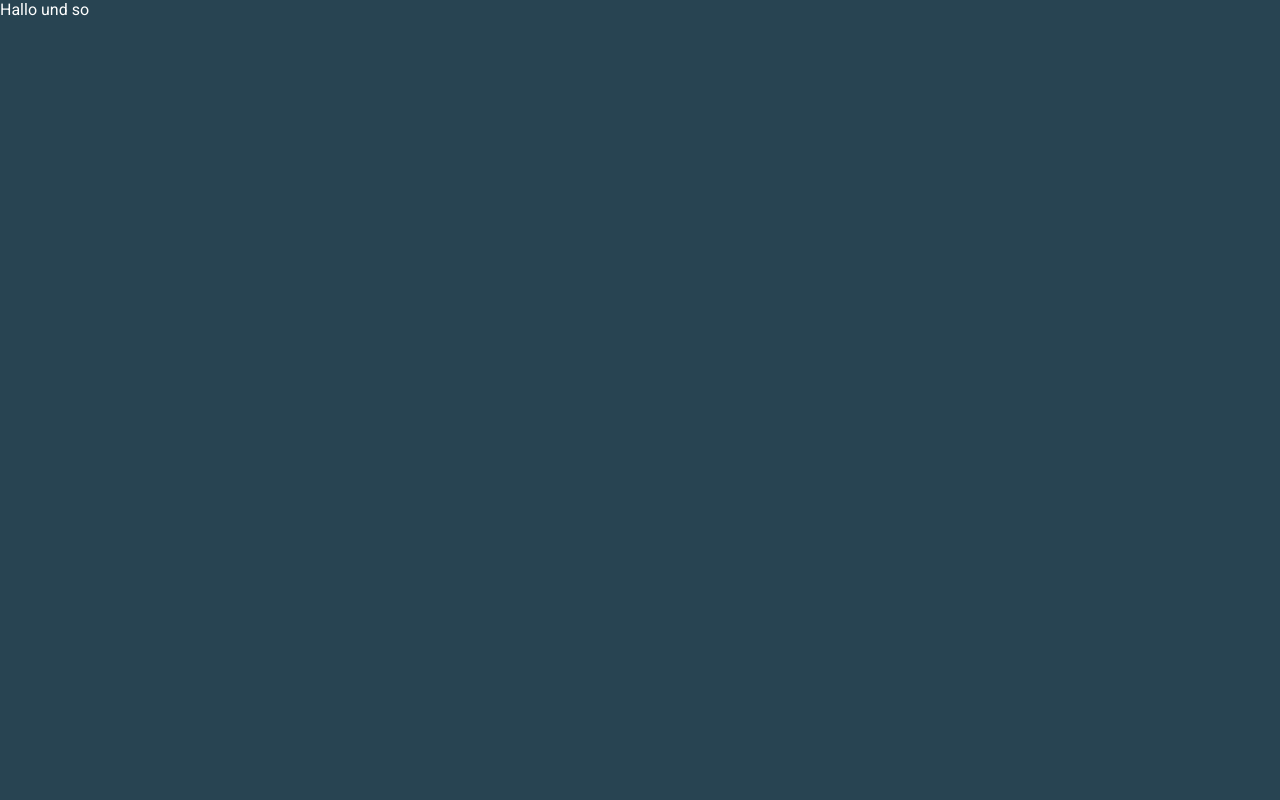
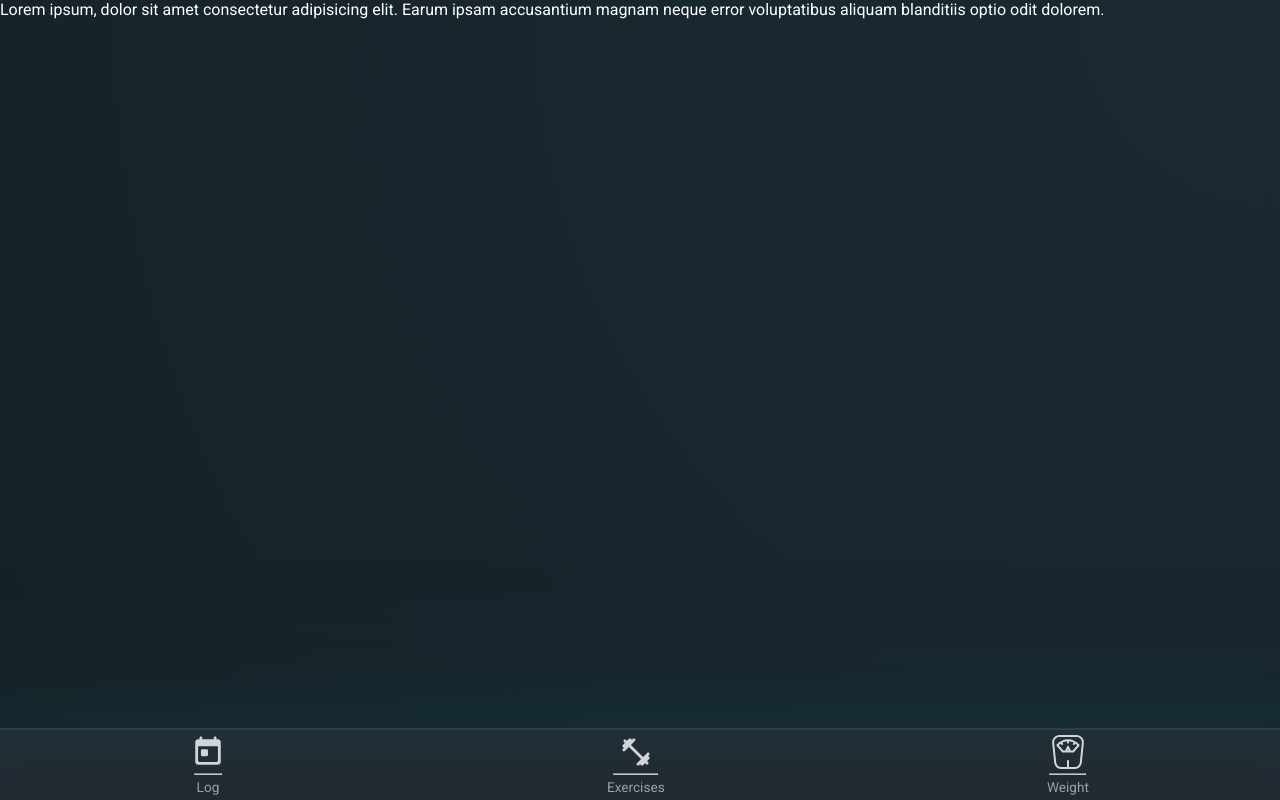
Before and after one commit to Drazhar/trainings-log, a website built with webpack: page public/index.html in a window 1280 px wide. Built offline with nearby package versions, Linux system fonts and the light colour scheme.

Commit message:
Added the basic Nav layout

```diff
--- a/public/index.html
+++ b/public/index.html
@@ -10,6 +10,29 @@
     <title>Training Log</title>
   </head>
   <body>
-    <p>Hallo und so</p>
+    <main>
+      <p>
+        Lorem ipsum, dolor sit amet consectetur adipisicing elit. Earum ipsam
+        accusantium magnam neque error voluptatibus aliquam blanditiis optio
+        odit dolorem.
+      </p>
+    </main>
+    <nav>
+      <div class="nav-button">
+        <img src="./icons/today-24px.svg" alt="Log icon" />
+        <hr style="width: 1.6rem" />
+        <p>Log</p>
+      </div>
+      <div class="nav-button">
+        <img src="./icons/fitness_center-24px.svg" alt="Log icon" />
+        <hr style="width: 2.7rem" />
+        <p>Exercises</p>
+      </div>
+      <div class="nav-button">
+        <img src="./icons/weighing-scale.svg" alt="Log icon" />
+        <hr style="width: 2.2rem" />
+        <p>Weight</p>
+      </div>
+    </nav>
   </body>
 </html>
--- a/public/style.scss
+++ b/public/style.scss
@@ -6,5 +6,50 @@
 }
 
 body {
-  background-color: #284452;
+  height: 100vh;
+  background-color: #232c34;
+  background: radial-gradient(
+    circle at top right,
+    hsl(200, 30, 15),
+    hsl(200, 30, 12)
+  );
+  background-repeat: no-repeat;
+
+  display: grid;
+  grid-template-rows: auto 4.5rem;
 }
+
+main {
+  overflow-y: scroll;
+}
+
+nav {
+  background-color: rgb(34, 41, 49);
+  border-top: 2px solid hsla(194, 50, 50, 0.2);
+  box-shadow: 0 0 7rem 5rem rgba(35, 69, 83, 0.07),
+    0 0 2rem 2rem rgba(19, 204, 193, 0.03),
+    inset 0 4rem 4rem -3rem rgba(19, 204, 193, 0.07);
+
+  display: flex;
+  align-items: center;
+  justify-content: space-around;
+}
+
+.nav-button {
+  font-size: 0.85em;
+  opacity: 0.8;
+  background-color: none;
+  display: flex;
+  align-items: center;
+  flex-direction: column;
+  justify-content: space-between;
+  height: 85%;
+
+  img {
+    height: 2.1rem;
+  }
+
+  p {
+    color: hsla(0, 0, 100, 0.7);
+  }
+}
```
